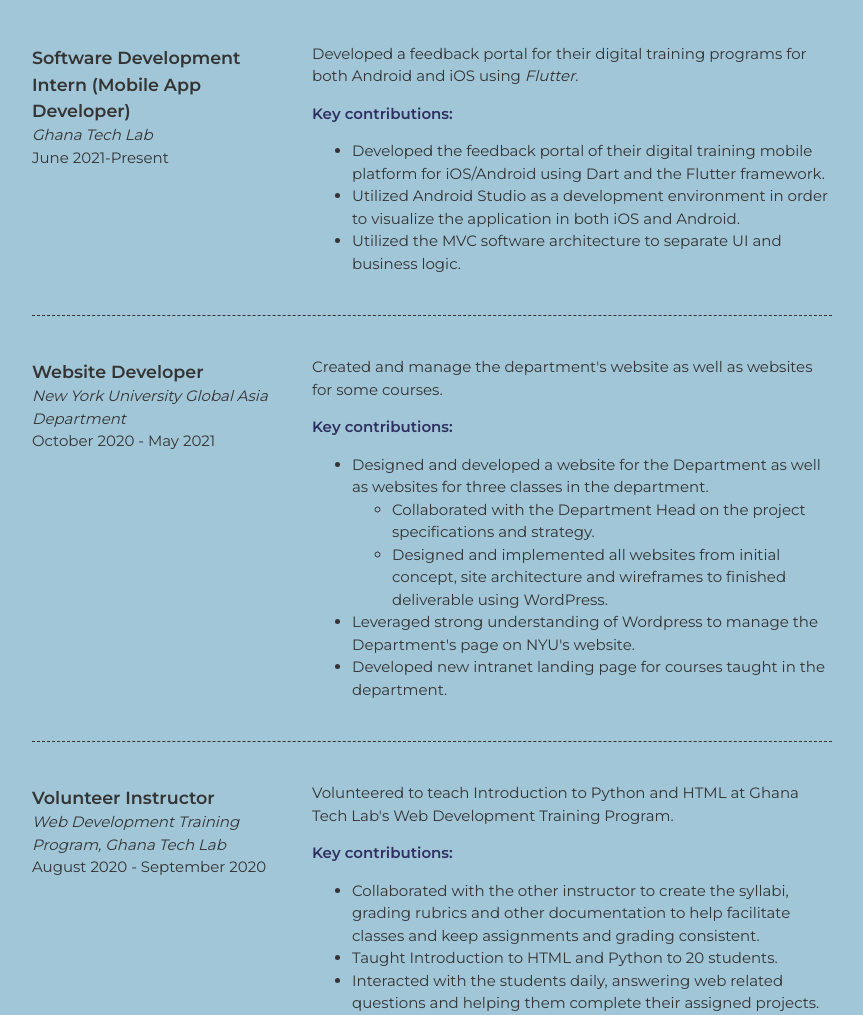
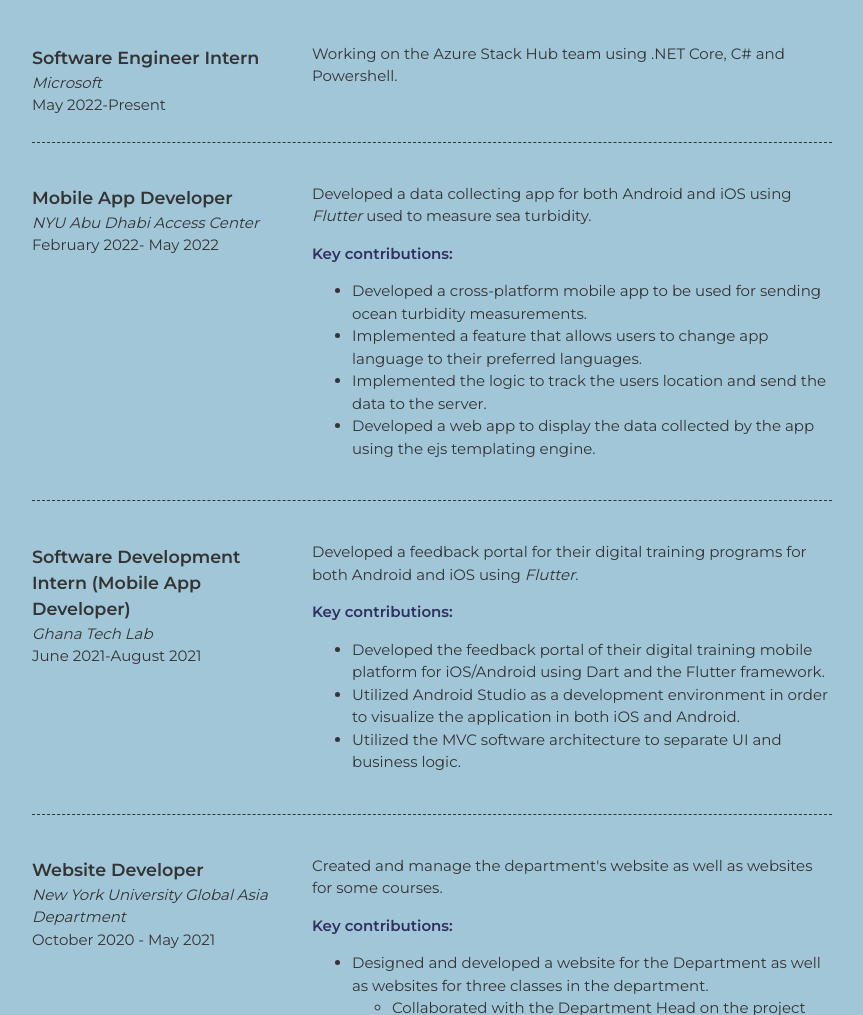
Before and after one commit to Des-cloud/Portfolio, a plain HTML site: page index.html in a window 1280 px wide. Shown: the part 2692-3707 px from the top of the page, without its empty margins (208-1071 px from the left). Drawn offline with Linux system fonts and the light colour scheme.

Commit message:
update work exp

```diff
--- a/index.html
+++ b/index.html
@@ -152,7 +152,7 @@
           <h2>Work Experience</h2>
           <p>
             Check out my
-            <a class="btn" href="documents/desmondoforiatta_resume.pdf"
+            <a class="btn" href="documents/oforiattadesmond_resume.pdf"
               >resume</a
             >
           </p>
@@ -160,9 +160,63 @@
           <!-- Job 1 -->
           <section class="job-item">
             <div class="job-details">
+              <h3>Software Engineer Intern</h3>
+              <p>Microsoft</p>
+              <p>May 2022-Present</p>
+            </div>
+            <div class="job-summary">
+              <p>
+                Working on the Azure Stack Hub team using .NET Core, C# and Powershell.
+              </p>
+              <!-- <p class="contributions">Key contributions:</p>
+              <ul>
+                <li>
+                  Developed the feedback portal of their digital training mobile platform for iOS/Android using Dart and the Flutter
+                  framework.
+                </li>
+                <li>
+                  Utilized Android Studio as a development environment in order to visualize the application in both iOS and Android.
+                </li>
+                <li>
+                  Utilized the MVC software architecture to separate UI and business logic.
+                </li>
+              </ul> -->
+            </div>
+          </section>
+
+          <section class="job-item">
+            <div class="job-details">
+              <h3>Mobile App Developer</h3>
+              <p>NYU Abu Dhabi Access Center</p>
+              <p>February 2022- May 2022</p>
+            </div>
+            <div class="job-summary">
+              <p>
+                Developed a data collecting app for both Android and iOS using <em>Flutter</em> used to measure sea turbidity.
+              </p>
+              <p class="contributions">Key contributions:</p>
+              <ul>
+                <li>
+                  Developed a cross-platform mobile app to be used for sending ocean turbidity measurements.
+                </li>
+                <li>
+                  Implemented a feature that allows users to change app language to their preferred languages.
+                </li>
+                <li>
+                  Implemented the logic to track the users location and send the data to the server.
+                </li>
+                 <li>
+                  Developed a web app to display the data collected by the app using the ejs templating engine.
+                </li>
+              </ul>
+            </div>
+          </section>
+
+          <section class="job-item">
+            <div class="job-details">
               <h3>Software Development Intern (Mobile App Developer)</h3>
               <p>Ghana Tech Lab</p>
-              <p>June 2021-Present</p>
+              <p>June 2021-August 2021</p>
             </div>
             <div class="job-summary">
               <p>
```
Also changed, not shown: 5 other files.
